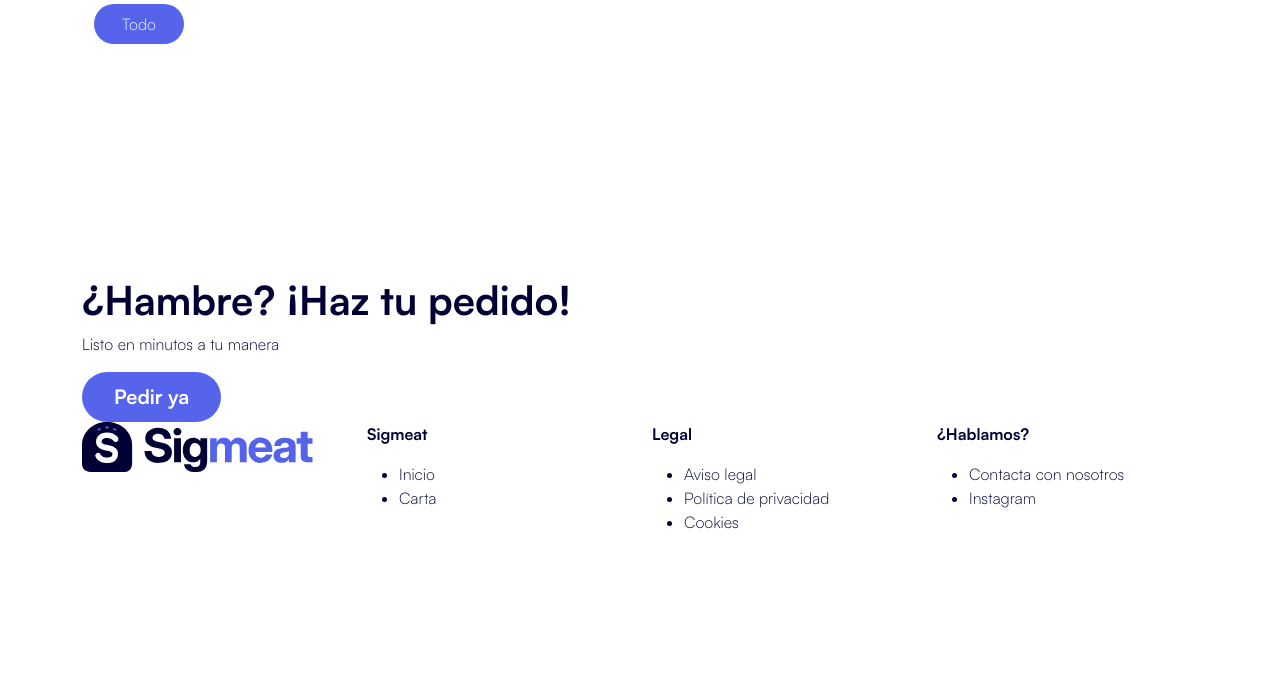
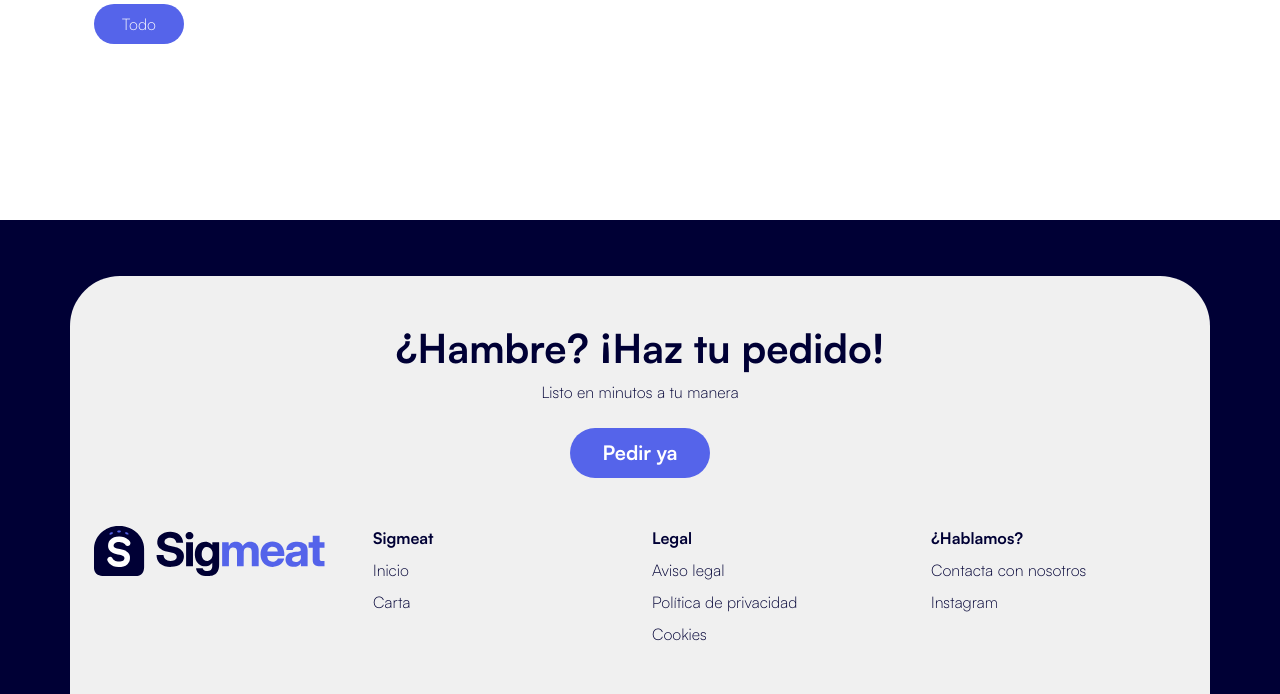
Before and after one commit to danipyxcala-afk/Daw2mvc, a PHP site: page /?controller=productos in a window 1280 px wide. Shown: the part 240-934 px from the top of the page. Before the commit the page ends 769 px from the top, so only its background shows below. Run offline with PHP 8.4, Linux system fonts and the light colour scheme; data that the repository does not hold is empty.

Commit message:
footer a Bootstrap

```diff
--- a/views/footer.php
+++ b/views/footer.php
@@ -1,35 +1,36 @@
-<footer class="pt-2">
-    <div class="container footer mt-5">
+<!-- La banda azul de fondo (bg-dark) se ve en las esquinas redondeadas de la caja gris -->
+<footer class="bg-dark pt-2">
+    <div class="container bg-light rounded-top-5 mt-5 pt-5 px-3 px-md-4 pb-5">
 
-        <section class="footer__cta">
+        <section class="text-center mb-5">
             <h2>¿Hambre? ¡Haz tu pedido!</h2>
-            <p>Listo en minutos a tu manera</p>
+            <p class="mb-4">Listo en minutos a tu manera</p>
             <button type="button" class="boton boton--primario">Pedir ya</button>
         </section>
 
-        <div class="row g-4 footer__enlaces">
+        <div class="row g-4">
             <div class="col-12 col-md-3">
                 <img src="<?= url ?>/assets/img/logo/logo-claro.svg" alt="Sigmeat" class="logo">
             </div>
 
-            <nav class="col-6 col-md-3" aria-label="Sigmeat">
-                <p class="footer__titulo fw-bold">Sigmeat</p>
-                <ul class="footer__lista">
+            <nav class="col-6 col-md-3">
+                <p class="fw-bold mb-2">Sigmeat</p>
+                <ul class="list-unstyled d-flex flex-column gap-2 m-0">
                     <li><a href="#">Inicio</a></li>
                     <li><a href="#">Carta</a></li>
                 </ul>
             </nav>
-            <nav class="col-6 col-md-3" aria-label="Legal">
-                <p class="footer__titulo fw-bold">Legal</p>
-                <ul class="footer__lista">
+            <nav class="col-6 col-md-3">
+                <p class="fw-bold mb-2">Legal</p>
+                <ul class="list-unstyled d-flex flex-column gap-2 m-0">
                     <li><a href="#">Aviso legal</a></li>
                     <li><a href="#">Política de privacidad</a></li>
                     <li><a href="#">Cookies</a></li>
                 </ul>
             </nav>
-            <nav class="col-6 col-md-3" aria-label="Contacto">
-                <p class="footer__titulo fw-bold">¿Hablamos?</p>
-                <ul class="footer__lista">
+            <nav class="col-6 col-md-3">
+                <p class="fw-bold mb-2">¿Hablamos?</p>
+                <ul class="list-unstyled d-flex flex-column gap-2 m-0">
                     <li><a href="#">Contacta con nosotros</a></li>
                     <li><a href="#">Instagram</a></li>
                 </ul>
```
Also changed, not shown: assets/css/layout/footer.css (deleted, +0 -44 lines).
